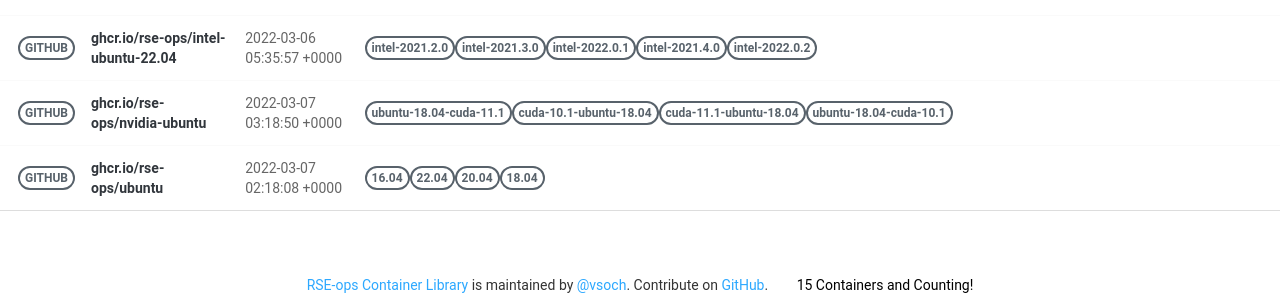
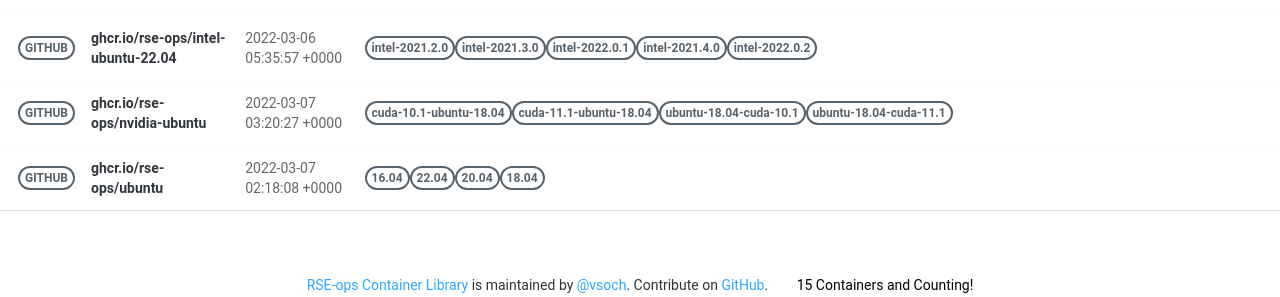
Before and after one commit to rse-ops/docker-images, a Jekyll site: the page built from pages/index.md, in a window 1280 px wide. Shown: the part 966-1263 px from the top of the page. Built offline with Jekyll 4.4.1, drawn with Linux system fonts in a browser that asks for light colours; nearby versions of some CDN libraries.

Commit message:
Automated push to update library 2022-03-07

```diff
--- a/_library/ghcr.io-rse-ops-nvidia-ubuntu.md
+++ b/_library/ghcr.io-rse-ops-nvidia-ubuntu.md
@@ -1,14 +1,11 @@
 ---
 layout: container
 name: ghcr.io/rse-ops/nvidia-ubuntu
-updated_at: 2022-03-07 03:18:50.921887
+updated_at: 2022-03-07 03:20:27.274180
 
 
 container_url: https://github.com/orgs/rse-ops/packages/container/package/nvidia-ubuntu
 versions:
- - tag: ubuntu-18.04-cuda-11.1
-   dockerfile: https://github.com/rse-ops/docker-images/blob/main/nvidia-ubuntu/Dockerfile
-   manifest: https://crane.ggcr.dev/manifest/ghcr.io/rse-ops/nvidia-ubuntu:ubuntu-18.04-cuda-11.1
  - tag: cuda-10.1-ubuntu-18.04
    dockerfile: https://github.com/rse-ops/docker-images/blob/main/nvidia-ubuntu/Dockerfile
    manifest: https://crane.ggcr.dev/manifest/ghcr.io/rse-ops/nvidia-ubuntu:cuda-10.1-ubuntu-18.04
```
Also changed, not shown: other parts of _library/ghcr.io-rse-ops-nvidia-ubuntu.md (+3 -0 lines).
